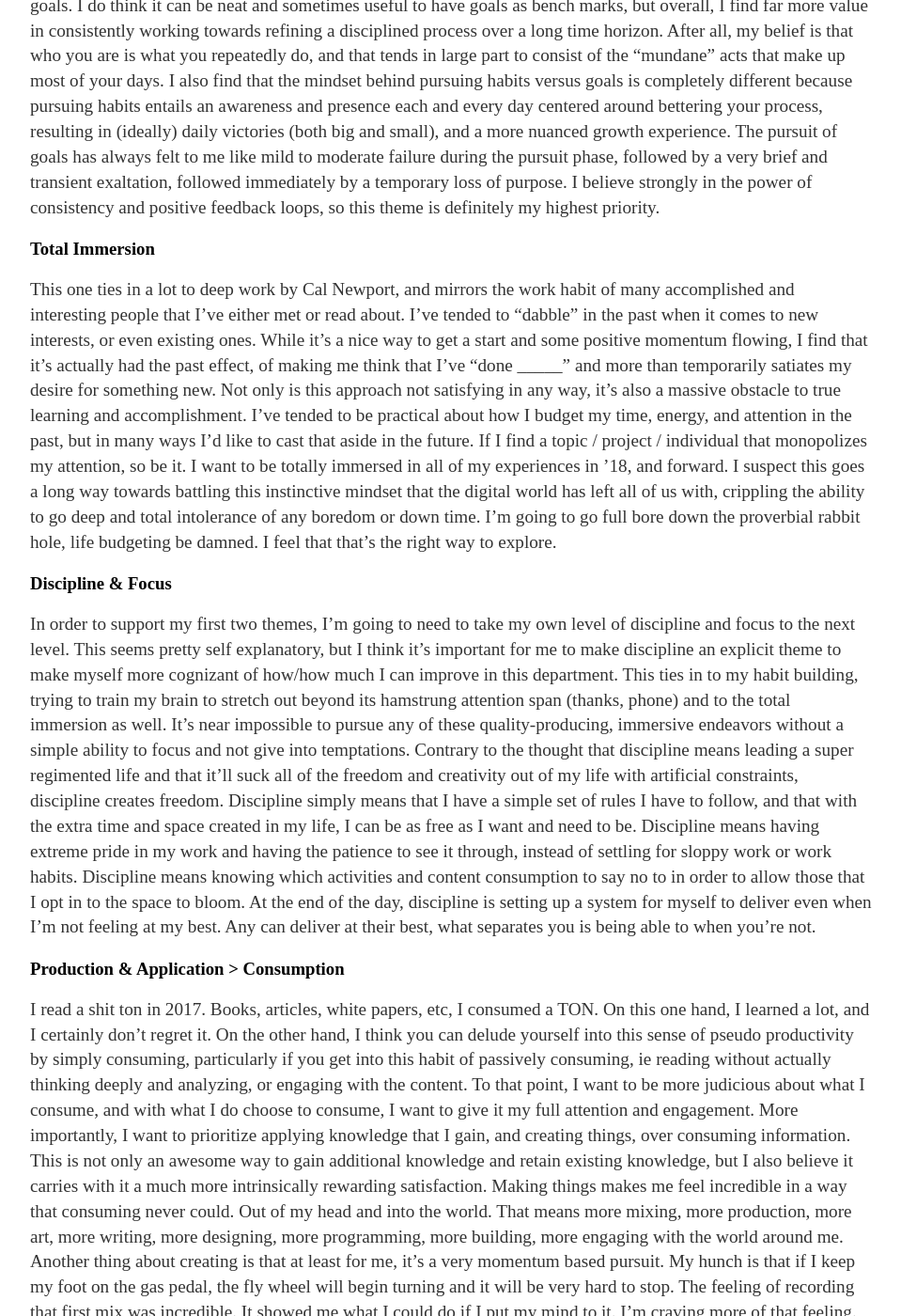
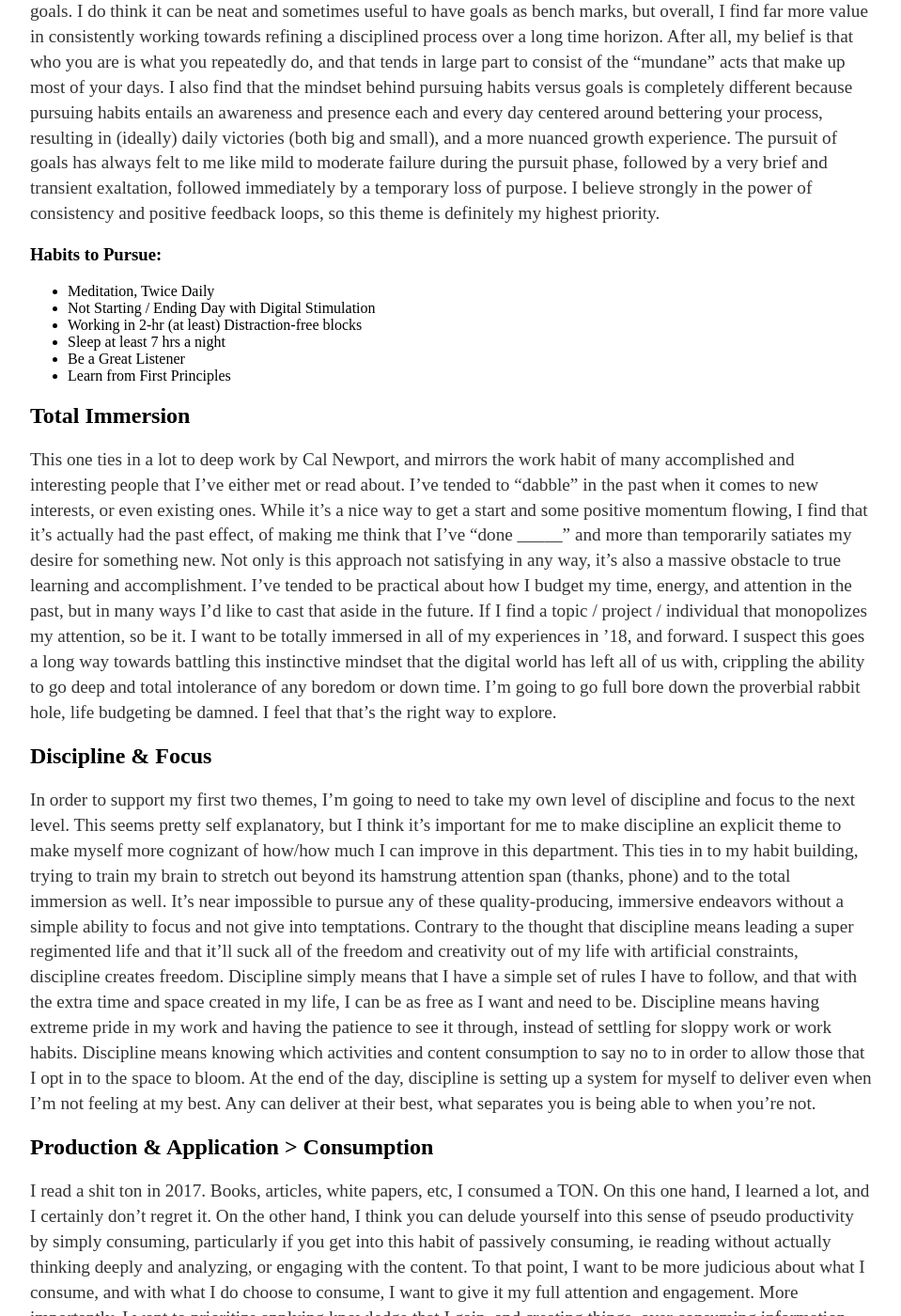
Before and after one commit to EricLWang/EricLWang.github.io, a Jekyll site: the page built from _posts/2018-01-07-05.-2018-themes.md, in a window 1280 px wide and 1400 px high, scrolled down 298 px. Shown: the whole window at 94% size, without its empty margins (160-1119 px from the left). Built offline with Jekyll 4.4.1, drawn with Linux system fonts in a browser that asks for light colours; our own code applies the rules of GitHub Pages for plain Markdown files; some of the changed text lies outside the part shown.

Commit message:
Updated Habits

```diff
--- a/_posts/2018-01-07-05.-2018-themes.md
+++ b/_posts/2018-01-07-05.-2018-themes.md
@@ -1,20 +1,40 @@
-### Habits Over Goals
+## Habits Over Goals
 I’ve felt this way for a while, but I want to re-emphasize the pursuit of high quality, immutable habits over transient goals. I do think it can be neat and sometimes useful to have goals as bench marks, but overall, I find far more value in consistently working towards refining a disciplined process over a long time horizon. After all, my belief is that who you are is what you repeatedly do, and that tends in large part to consist of the “mundane” acts that make up most of your days. I also find that the mindset behind pursuing habits versus goals is completely different because pursuing habits entails an awareness and presence each and every day centered around bettering your process, resulting in (ideally) daily victories (both big and small), and a more nuanced growth experience. The pursuit of goals has always felt to me like mild to moderate failure during the pursuit phase, followed by a very brief and transient exaltation, followed immediately by a temporary loss of purpose. I believe strongly in the power of consistency and positive feedback loops, so this theme is definitely my highest priority.
 
-### Total Immersion
+### Habits to Pursue:
+- Meditation, Twice Daily
+- Not Starting / Ending Day with Digital Stimulation
+- Working in 2-hr (at least) Distraction-free blocks
+- Sleep at least 7 hrs a night
+- Be a Great Listener
+- Learn from First Principles
+
+## Total Immersion
 This one ties in a lot to deep work by Cal Newport, and mirrors the work habit of many accomplished and interesting people that I’ve either met or read about. I’ve tended to “dabble” in the past when it comes to new interests, or even existing ones. While it’s a nice way to get a start and some positive momentum flowing, I find that it’s actually had the past effect, of making me think that I’ve “done _____” and more than temporarily satiates my desire for something new. Not only is this approach not satisfying in any way, it’s also a massive obstacle to true learning and accomplishment. I’ve tended to be practical about how I budget my time, energy, and attention in the past, but in many ways I’d like to cast that aside in the future. If I find a topic / project / individual that monopolizes my attention, so be it. I want to be totally immersed in all of my experiences in ’18, and forward. I suspect this goes a long way towards battling this instinctive mindset that the digital world has left all of us with, crippling the ability to go deep and total intolerance of any boredom or down time. I’m going to go full bore down the proverbial rabbit hole, life budgeting be damned. I feel that that’s the right way to explore.
 
-### Discipline & Focus
+## Discipline & Focus
 In order to support my first two themes, I’m going to need to take my own level of discipline and focus to the next level. This seems pretty self explanatory, but I think it’s important for me to make discipline an explicit theme to make myself more cognizant of how/how much I can improve in this department. This ties in to my habit building, trying to train my brain to stretch out beyond its hamstrung attention span (thanks, phone) and to the total immersion as well. It’s near impossible to pursue any of these quality-producing, immersive endeavors without a simple ability to focus and not give into temptations. Contrary to the thought that discipline means leading a super regimented life and that it’ll suck all of the freedom and creativity out of my life with artificial constraints, discipline creates freedom. Discipline simply means that I have a simple set of rules I have to follow, and that with the extra time and space created in my life, I can be as free as I want and need to be. Discipline means having extreme pride in my work and having the patience to see it through, instead of settling for sloppy work or work habits. Discipline means knowing which activities and content consumption to say no to in order to allow those that I opt in to the space to bloom. At the end of the day, discipline is setting up a system for myself to deliver even when I’m not feeling at my best. Any can deliver at their best, what separates you is being able to when you’re not.
 
-### Production & Application > Consumption
+## Production & Application > Consumption
 I read a shit ton in 2017. Books, articles, white papers, etc, I consumed a TON. On this one hand, I learned a lot, and I certainly don’t regret it. On the other hand, I think you can delude yourself into this sense of pseudo productivity by simply consuming, particularly if you get into this habit of passively consuming, ie reading without actually thinking deeply and analyzing, or engaging with the content. To that point, I want to be more judicious about what I consume, and with what I do choose to consume, I want to give it my full attention and engagement. More importantly, I want to prioritize applying knowledge that I gain, and creating things, over consuming information. This is not only an awesome way to gain additional knowledge and retain existing knowledge, but I also believe it carries with it a much more intrinsically rewarding satisfaction. Making things makes me feel incredible in a way that consuming never could. Out of my head and into the world. That means more mixing, more production, more art, more writing, more designing, more programming, more building, more engaging with the world around me. Another thing about creating is that at least for me, it’s a very momentum based pursuit. My hunch is that if I keep my foot on the gas pedal, the fly wheel will begin turning and it will be very hard to stop. The feeling of recording that first mix was incredible. It showed me what I could do if I put my mind to it. I’m craving more of that feeling.
 
-### Free Spirit
+### Produce More
+- Mixes
+- Long(er) Form Writing
+- Art (Photography, Drawing, Painting)
+
+### Consume Less
+- Sports Media
+- Social Media
+- Junk Food
+- Email
+- Non premium content (whitepapers > articles, for example)
+
+## Free Spirit
 Having a free spirit simply means giving myself the ultimate green light to enjoy the shit out of life. Whether that means dancing on a packed train or taking a spontaneous trip across the country, this is all about listening to my whimsies and pursuing joy. Partially because of culture (upbringing), partially because of self consciousness, I don’t think I’ve pursued this to the fullest in the past. And I do think that I’ll still have moments where I’ll have to fight myself or remind myself to do this, which is why I’m absolutely making it a priority.
 
 ### Open Heart
 I’m not really sure what this one means, to be honest. I can’t exactly put my thumb on what the feeling is, but I feel in the past that I’ve unintentionally kept people at arm’s length. I think I come across as a very friendly person that’s easy to talk to, and that I’m a good listener and good at being a friend towards others, but when it comes to the inverse, I’m bad at letting other people in and allow myself to lean on them, at least initially. For me it takes a while. I’ve been aware of this for a while, and I’ve certainly improved. However, this year I want to take it to another level, in both ways. I want to be the kind of person with the aura of making people around them feel valued and cared for. On the other side, I want to let people in, without friction, without any kind of awkwardness. Again, this isn’t something I can clearly define, I expect to do plenty of soul searching along the road, and I suspect I’ll find some semblance of what I’m looking for.
 
-### Positive Narrative, Consistent Energy
+## Positive Narrative, Consistent Energy
 This one, along with the habits, is the bedrock of it all. What I’m realizing, to an even fuller extent, is that the narratives you tell yourself directly manifest themselves in your person and the world around you in astonishing ways. That being said, it’s paramount to be your own biggest advocate. Doubting yourself and shrinking your potential does no one any favors. It may feel egotistical at times, it may feel self indulgent at times, but I feel I already have the self awareness to make this a tool rather than a vice. The other half of this is consistent energy. I find that my energy usually waxes and wanes, in part due to external stimuli. Attributing a lack of energy to anything but yourself is lazy. Your life is nothing more than the stories you tell yourself and the energy you supply to feed them.
```
